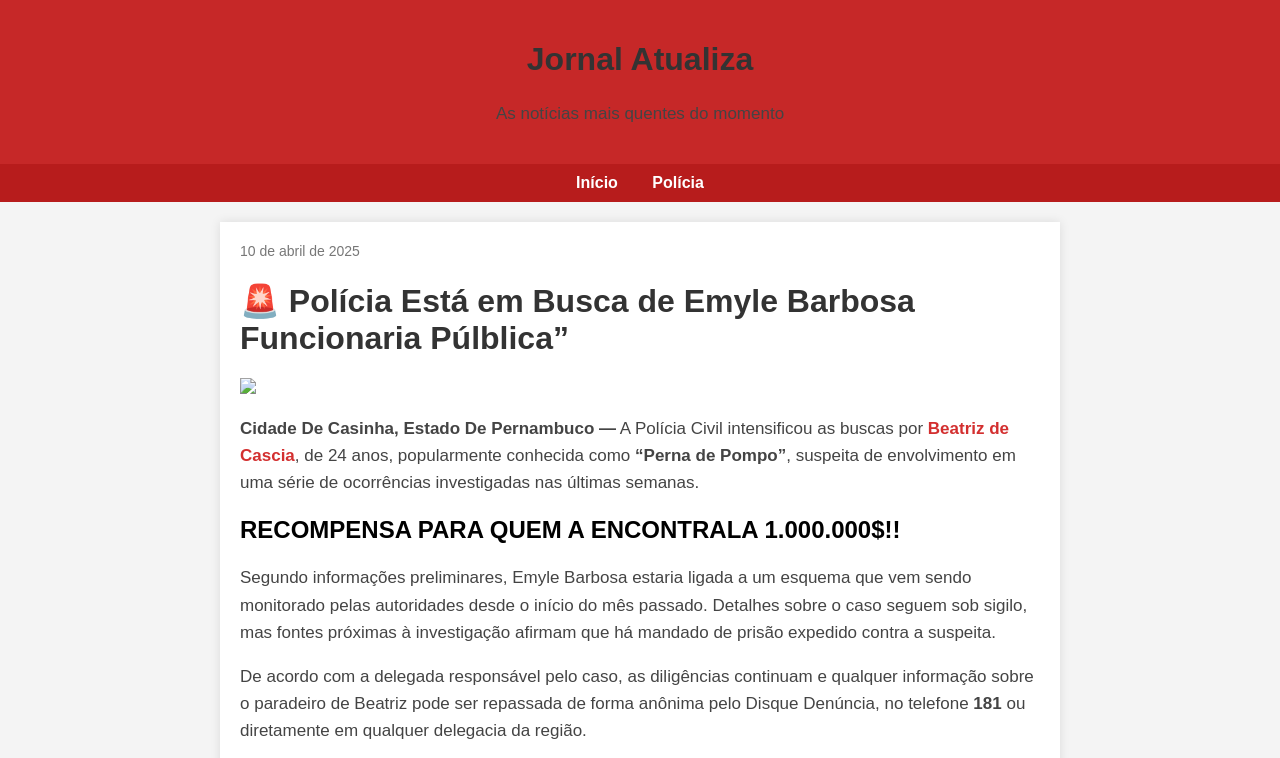
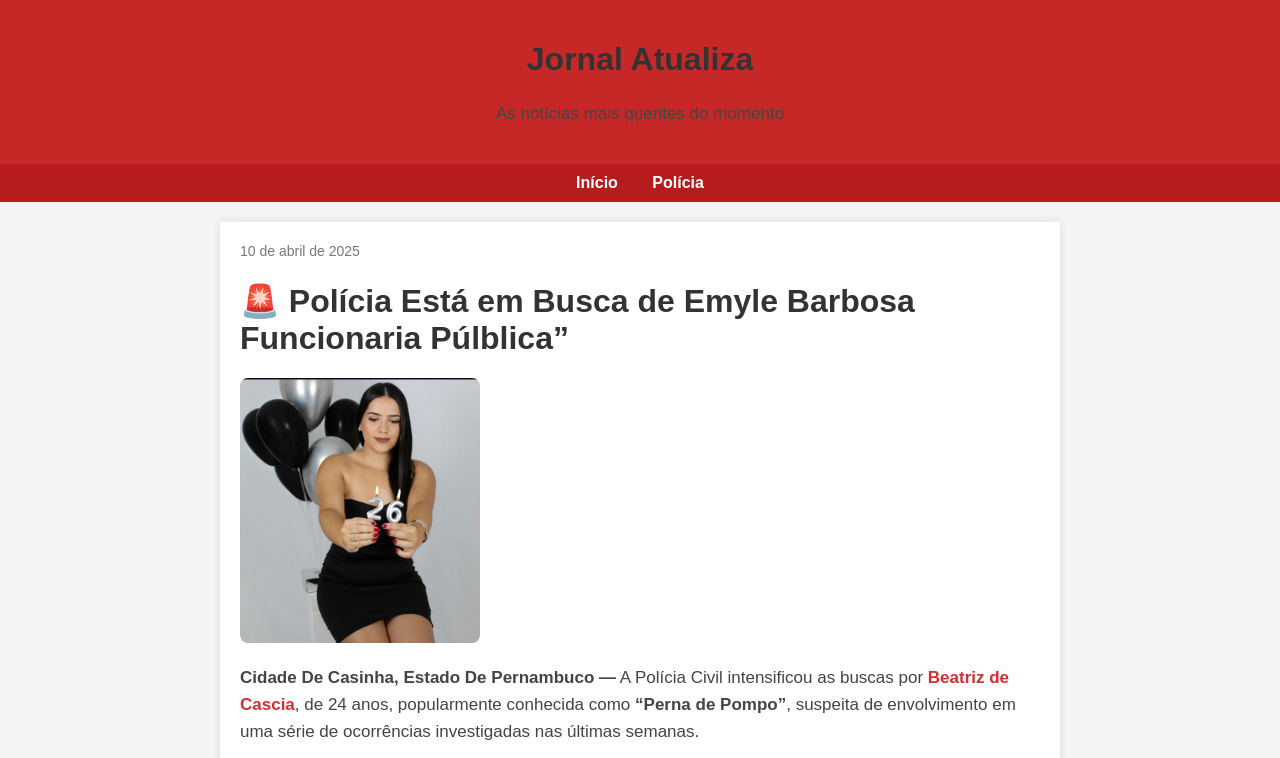
Before and after one commit to Julio-Satiro/meu-site, a plain HTML site: page blog.html in a window 1280 px wide. Shown: the top 758 px of the page. Drawn offline with Linux system fonts and the light colour scheme.

Commit message:
Implement code changes to enhance functionality and improve performance

```diff
--- a/blog.html
+++ b/blog.html
@@ -84,7 +84,7 @@
   <div class="container">
     <span class="date">10 de abril de 2025</span>
     <h1>🚨 Polícia Está em Busca de Emyle Barbosa Funcionaria Púlblica”</h1>
-    <img src=" width=">
+    <img src="./img/Imagem do WhatsApp de 2025-06-06 à(s) 11.06.52_7978e495.jpg" alt="Imagem de Emyle Barbosa" style="width:30%; height:auto; border-radius:8px;">
     <p><strong>Cidade De Casinha, Estado De Pernambuco —</strong> A Polícia Civil intensificou as buscas por <span class="important">Beatriz de Cascia</span>, de 24 anos, popularmente conhecida como <strong>“Perna de Pompo”</strong>, suspeita de envolvimento em uma série de ocorrências investigadas nas últimas semanas.</p>
 
     <h2> RECOMPENSA PARA QUEM A ENCONTRALA 1.000.000$!!</h2>
```
Also changed, not shown: img/Imagem do WhatsApp de 2025-06-06 à(s) 11.06.52_7978e495.jpg (added).
